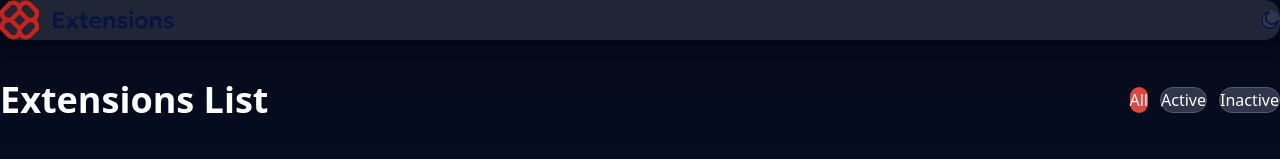
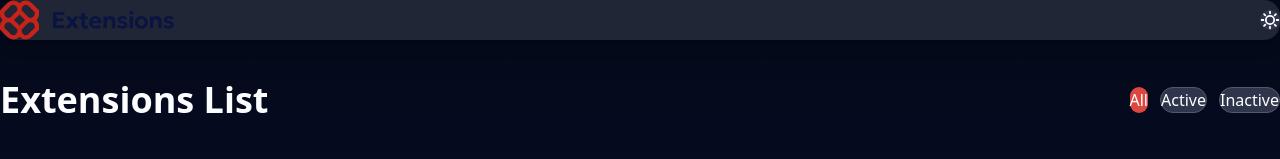
Before and after one commit to Nani1193/browser-extensions-manager, a React (Vite) app: page / in a window 1280 px wide. Shown: the top 159 px of the page. Built offline with nearby package versions, Linux system fonts and the light colour scheme; a web font is replaced by a local one.

Commit message:
Implement theme switching

```diff
--- a/src/App.tsx
+++ b/src/App.tsx
@@ -1,4 +1,4 @@
-import { useState } from "react";
+import { useEffect, useState } from "react";
 
 import MainLayout from "./components/templates/MainLayout";
 
@@ -9,7 +9,7 @@ import type { Filter } from "./interfaces/Filter";
 
 function App() {
   const [extensions, setExtensions] = useState<Extension[]>(extensionsData);
-
+  const [isDarkMode, setIsDarkMode] = useState(true);
   const [filter, setFilter] = useState<Filter>("all");
 
   const handleToggle = (name: string) => {
@@ -45,6 +45,17 @@ function App() {
     return true;
   });
 
+  const handleThemeToggle = () => {
+    setIsDarkMode((prev) => !prev);
+  };
+
+  useEffect(() => {
+  document.documentElement.classList.toggle(
+    "light",
+    !isDarkMode
+  );
+}, [isDarkMode]);
+
   return (
   <MainLayout
     extensions={filteredExtensions}
@@ -52,6 +63,8 @@ function App() {
     onFilterChange={setFilter}
     onToggle={handleToggle}
     onRemove={handleRemove}
+    isDarkMode={isDarkMode}
+    onThemeToggle={handleThemeToggle}
   />
 );
 }
--- a/src/components/molecules/ExtensionCard.tsx
+++ b/src/components/molecules/ExtensionCard.tsx
@@ -23,7 +23,7 @@ export default function ExtensionCard({
         />
 
         <div className="flex-1">
-          <h2 className="text-xl font-bold text-white">
+          <h2 className="text-xl font-bold text-[var(--text-primary)]">
             {name}
           </h2>
 
--- a/src/components/organisms/Header.tsx
+++ b/src/components/organisms/Header.tsx
@@ -1,6 +1,14 @@
 import Icon from "../atoms/Icon";
 
-export default function Header() {
+interface HeaderProps {
+  isDarkMode: boolean;
+  onThemeToggle: () => void;
+}
+
+export default function Header({
+  isDarkMode,
+  onThemeToggle,
+}: HeaderProps) {
   return (
     <header className="flex items-center justify-between rounded-2xl bg-[var(--neutral-800)] p-4 shadow-lg">
       <Icon
@@ -11,10 +19,15 @@ export default function Header() {
 
       <button
         type="button"
+        onClick={onThemeToggle}
         className="rounded-xl bg-[var(--neutral-700)] p-3 transition hover:bg-[var(--neutral-600)]"
       >
         <Icon
-          src="/images/icon-moon.svg"
+          src={
+            isDarkMode
+              ? "/images/icon-sun.svg"
+              : "/images/icon-moon.svg"
+          }
           alt="Change theme"
           className="h-5 w-5"
         />
--- a/src/components/templates/MainLayout.tsx
+++ b/src/components/templates/MainLayout.tsx
@@ -11,6 +11,8 @@ interface MainLayoutProps {
   onFilterChange: (filter: Filter) => void;
   onToggle: (name: string) => void;
   onRemove: (name: string) => void;
+  isDarkMode: boolean;
+  onThemeToggle: () => void;
 }
 
 export default function MainLayout({
@@ -19,14 +21,19 @@ export default function MainLayout({
   onFilterChange,
   onToggle,
   onRemove,
+  isDarkMode,
+  onThemeToggle,
 }: MainLayoutProps) {
   return (
     <main className="min-h-screen px-4 py-10">
       <div className="mx-auto flex max-w-7xl flex-col gap-10">
-        <Header />
+        <Header
+            isDarkMode={isDarkMode}
+            onThemeToggle={onThemeToggle}
+        />
 
         <section className="flex flex-col gap-6 md:flex-row md:items-center md:justify-between">
-          <h1 className="text-4xl font-bold text-white">
+          <h1 className="text-4xl font-bold text-[var(--neutral-0)]">
             Extensions List
           </h1>
 
--- a/src/styles.css
+++ b/src/styles.css
@@ -1,4 +1,8 @@
 @import "tailwindcss";
+
+/* =========================
+   Fonts
+========================= */
 
 @font-face {
   font-family: "Noto Sans";
@@ -18,8 +22,13 @@
   font-weight: 700;
 }
 
+
+/* =========================
+   Dark Theme (Default)
+========================= */
+
 :root {
-  /* Neutral */
+  /* Neutral colors */
   --neutral-900: hsl(227, 75%, 14%);
   --neutral-800: hsl(226, 25%, 17%);
   --neutral-700: hsl(225, 23%, 24%);
@@ -33,7 +42,48 @@
   --red-400: hsl(3, 86%, 64%);
   --red-500: hsl(3, 71%, 56%);
   --red-700: hsl(3, 77%, 44%);
+
+  /* Background */
+  --background-gradient: linear-gradient(
+    180deg,
+    #040918 0%,
+    #091540 100%
+  );
+
+  --text-primary: var(--neutral-0);
 }
+
+
+/* =========================
+   Light Theme
+========================= */
+
+.light {
+
+  --neutral-900: hsl(200, 60%, 99%);
+  --neutral-800: hsl(0, 0%, 93%);
+  --neutral-700: hsl(217, 61%, 90%);
+  --neutral-600: hsl(0, 0%, 78%);
+
+  --neutral-300: hsl(226, 11%, 37%);
+  --neutral-200: hsl(225, 23%, 24%);
+  --neutral-100: hsl(226, 25%, 17%);
+  --neutral-0: hsl(227, 75%, 14%);
+
+
+  --background-gradient: linear-gradient(
+    180deg,
+    #ebf2fc 0%,
+    #eef8f9 100%
+  );
+
+  --text-primary: var(--neutral-900);
+}
+
+
+/* =========================
+   Global
+========================= */
 
 * {
   margin: 0;
@@ -41,9 +91,28 @@
   box-sizing: border-box;
 }
 
+
+html {
+  font-family: "Noto Sans", sans-serif;
+}
+
+
 body {
-  font-family: "Noto Sans", sans-serif;
   min-height: 100vh;
-  background: linear-gradient(180deg, #040918 0%, #091540 100%);
-  color: var(--neutral-0);
+  background: var(--background-gradient);
+  color: var(--text-primary);
+  font-size: 16px;
 }
+
+
+/* Smooth theme transition */
+
+body,
+header,
+article,
+button {
+  transition:
+    background-color 0.3s ease,
+    color 0.3s ease,
+    border-color 0.3s ease;
+}
```
Lines whose indentation alone changed are shown as unchanged.
